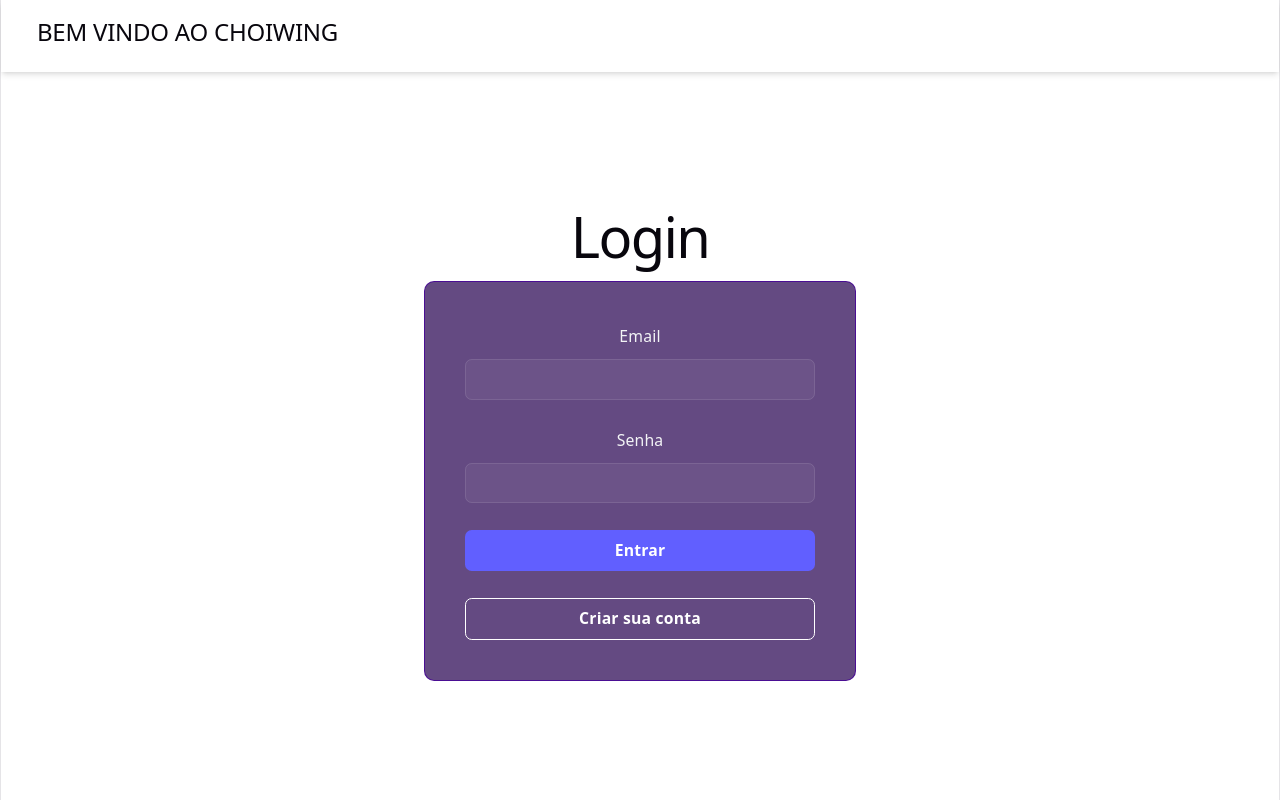
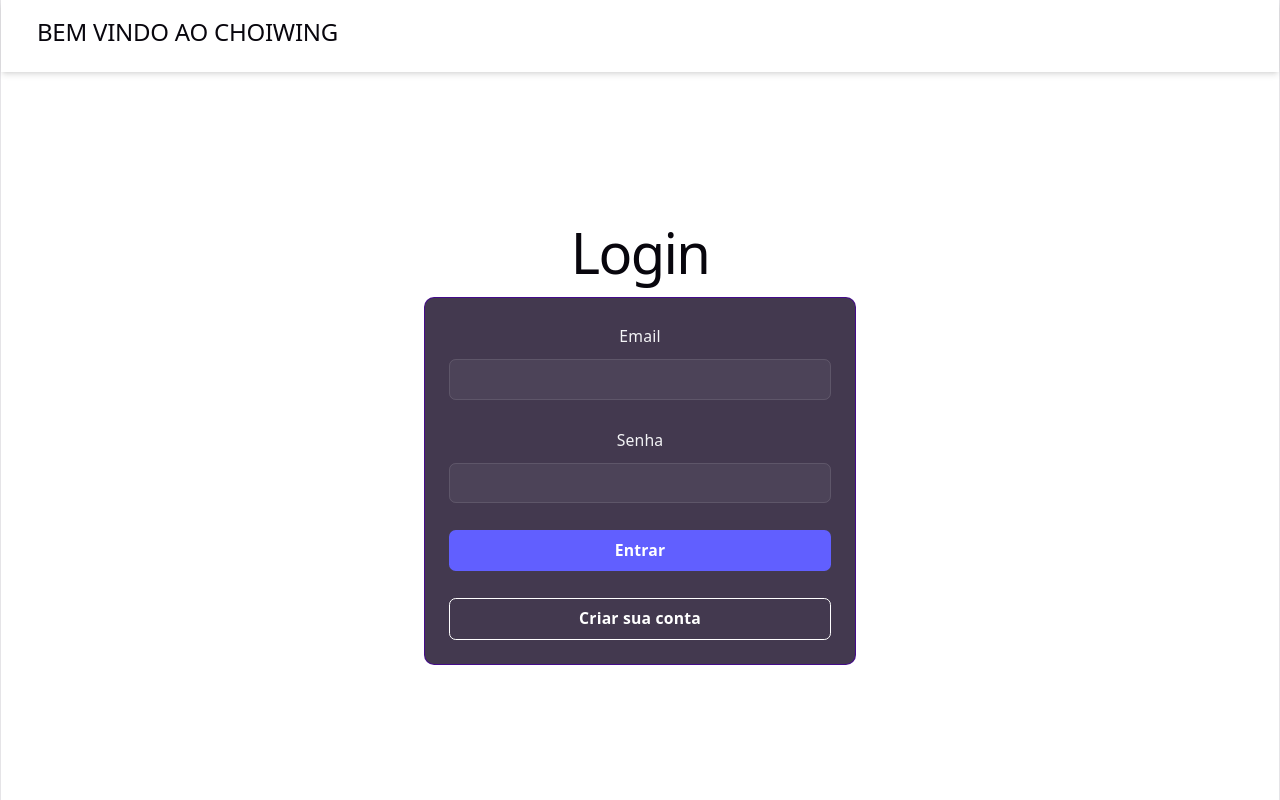
Before and after one commit to ViniciusS26/chowing, a React (Vite) app in the folder client/: page / in a window 1280 px wide. Built offline with nearby package versions, Linux system fonts and the light colour scheme.

Commit message:
feat:alterando cor de fundo do login

```diff
--- a/client/src/Login/Login.css
+++ b/client/src/Login/Login.css
@@ -5,8 +5,8 @@
 
 .login-form{
     border: 1px solid #450297d2;
-    padding: 40px;
+    padding: 2%;
     border-radius: 10px;
     box-shadow: 40px #450297d2;
-    background-color: #432468d2;
+    background-color: #1b0f2ad2;
 }
```
Also changed, not shown: client/src/Login/Login.tsx (indentation only).
